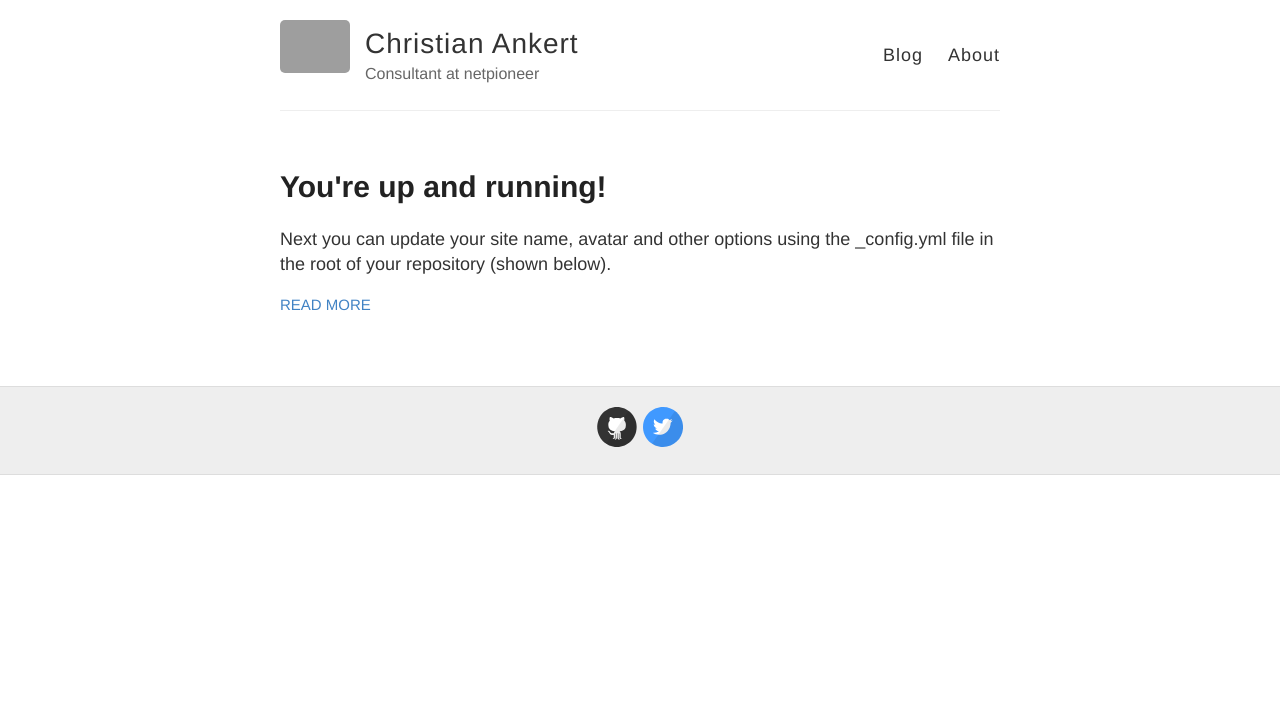
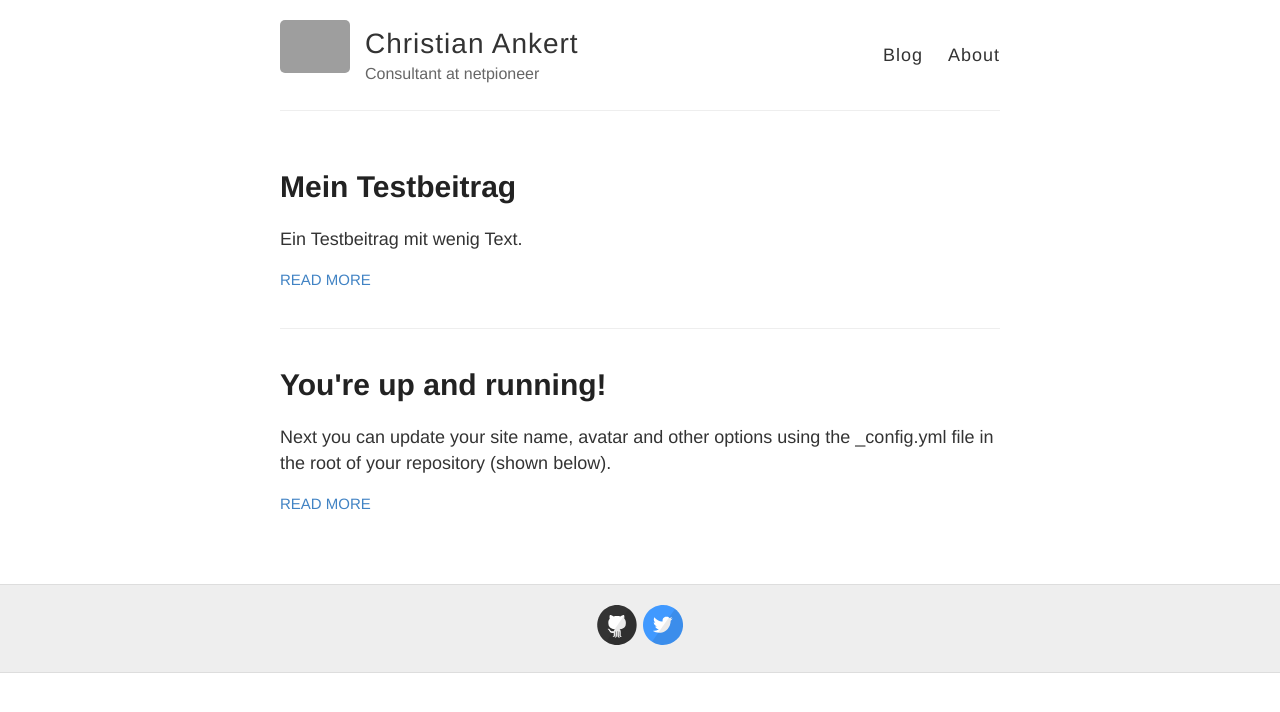
Before and after one commit to cankert/cankert.github.io, a Jekyll site: the page built from index.html, in a window 1280 px wide. Shown: the top 712 px of the page. Built offline with Jekyll 4.4.1, drawn with Linux system fonts in a browser that asks for light colours; Markdown is read by kramdown in place of the engine named in the settings; grey boxes are pictures that could not be loaded.

Commit message:
Added second posts

```diff
--- a/_config.yml
+++ b/_config.yml
@@ -41,7 +41,7 @@ google_analytics:
 
 # Your website URL (e.g. http://barryclark.github.io or http://www.barryclark.co)
 # Used for Sitemap.xml and your RSS feed
-url:
+url: cankert.github.io
 
 # If you're hosting your site at a Project repository on GitHub pages
 # (http://yourusername.github.io/repository-name)
--- /dev/null
+++ b/_posts/2015-8-27-Test-Beitrag.md
@@ -0,0 +1,6 @@
+---
+layout: post
+title: Mein Testbeitrag
+---
+
+Ein Testbeitrag mit wenig Text.
```
